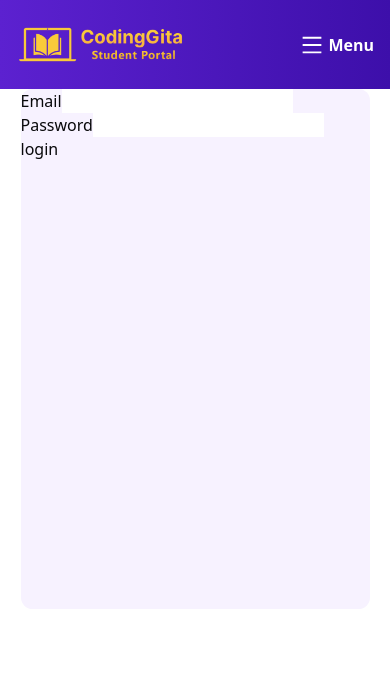
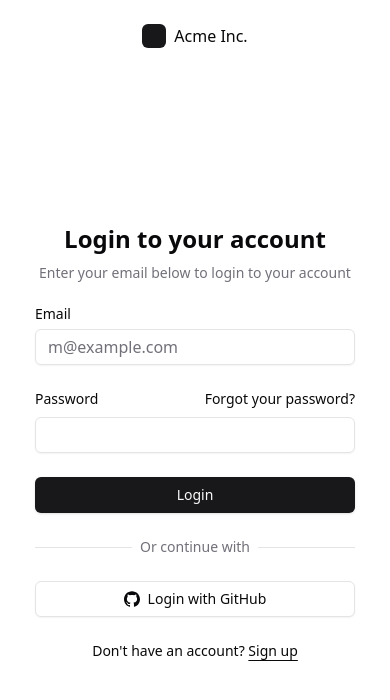
Before and after one commit to codinggita/codinggita_student_portal, a React (Vite) app in the folder CG_frontend/: page /login in a window 390 px wide. Shown: the top 700 px of the page. Built offline with nearby package versions, Linux system fonts and the light colour scheme.

Commit message:
Login UI Updated - shadcn

```diff
--- a/CG_frontend/package.json
+++ b/CG_frontend/package.json
@@ -13,6 +13,7 @@
     "@cloudinary/react": "^1.13.1",
     "@cloudinary/url-gen": "^1.21.0",
     "@emotion/react": "^11.14.0",
+    "@radix-ui/react-label": "^2.1.2",
     "@radix-ui/react-slot": "^1.1.2",
     "axios": "^1.7.9",
     "class-variance-authority": "^0.7.1",
--- a/CG_frontend/src/App.jsx
+++ b/CG_frontend/src/App.jsx
@@ -18,7 +18,7 @@
   return (
     <>
       <Router>
-        <Navbar /> {/* Navbar should be placed outside Routes */}
+        {/* <Navbar /> */}
         <Routes>
           <Route path="/cg" element={<Revamp />} />
 
--- a/CG_frontend/src/Modules/Authentication/Login.jsx
+++ b/CG_frontend/src/Modules/Authentication/Login.jsx
@@ -1,46 +1,37 @@
 import React, { useState } from "react";
-import { authStore } from "../../Stores/store.js";
+import { LoginForm } from '../../components/login-form.jsx'
+
 
 const Login = () => {
 
-    const [email, setEmail] = useState("");
-    const [password, setPassword] = useState("");
 
-    const { login } = authStore(); // Ensure this function exists in the store
-
-    const handleSubmit = async (e) => {
-        e.preventDefault(); // Prevents page refresh
-
-        try {
-            const response = await login(email, password);
-            if (!response.success) {
-                console.log(response.message);
-            } else {
-                console.log("Success login");
-                // navigate('/dashboard');  // Uncomment if using React Router
-            }
-        } catch (error) {
-            console.error("Error during registration:", error);
-        }
-    };
 
     return (
         <>
-            <div className="container m-auto mt-45">
-                <div className='w-[21.8125rem] h-[32.5rem] flex-shrink-0 rounded-[0.71875rem] bg-[#F7F2FF] m-auto'>
-                    <form onSubmit={handleSubmit}>
-                        <div>
-                            <label>Email</label>
-                            <input type="email" onChange={(e) => setEmail(e.target.value)} value={email} />
+
+            <div className="grid min-h-svh lg:grid-cols-2">
+                <div className="flex flex-col gap-4 p-6 md:p-10">
+                    <div className="flex justify-center gap-2 md:justify-start">
+                        <a href="#" className="flex items-center gap-2 font-medium">
+                            <div className="flex h-6 w-6 items-center justify-center rounded-md bg-primary text-primary-foreground">
+                                {/* <GalleryVerticalEnd className="size-4" /> */}
+                            </div>
+                            Acme Inc.
+                        </a>
+                    </div>
+                    <div className="flex flex-1 items-center justify-center">
+                        <div className="w-full max-w-xs">
+                            <LoginForm />
                         </div>
-                        <div>
-                            <label>Password</label>
-                            <input type="password" onChange={(e) => setPassword(e.target.value)} value={password} />
-                        </div>
-                        <button type="submit">login</button>
-                    </form>
+                    </div>
                 </div>
-
+                <div className="relative hidden bg-muted lg:block">
+                    <img
+                        src="/placeholder.svg"
+                        alt="Image"
+                        className="absolute inset-0 h-full w-full object-cover dark:brightness-[0.2] dark:grayscale"
+                    />
+                </div>
             </div>
         </>
     )
--- a/CG_frontend/src/Modules/Revamp.jsx
+++ b/CG_frontend/src/Modules/Revamp.jsx
@@ -2,7 +2,9 @@
 
 const Revamp = () => {
   return (
-    <div>Revamp</div>
+
+<div>Revamp Bolte</div>
+
   )
 }
 
--- /dev/null
+++ b/CG_frontend/src/app/login/page.jsx
@@ -0,0 +1,32 @@
+import { GalleryVerticalEnd } from "lucide-react"
+
+import { LoginForm } from "@/components/login-form"
+
+export default function LoginPage() {
+  return (
+    (<div className="grid min-h-svh lg:grid-cols-2">
+      <div className="flex flex-col gap-4 p-6 md:p-10">
+        <div className="flex justify-center gap-2 md:justify-start">
+          <a href="#" className="flex items-center gap-2 font-medium">
+            <div
+              className="flex h-6 w-6 items-center justify-center rounded-md bg-primary text-primary-foreground">
+              <GalleryVerticalEnd className="size-4" />
+            </div>
+            Acme Inc.
+          </a>
+        </div>
+        <div className="flex flex-1 items-center justify-center">
+          <div className="w-full max-w-xs">
+            <LoginForm />
+          </div>
+        </div>
+      </div>
+      <div className="relative hidden bg-muted lg:block">
+        <img
+          src="/placeholder.svg"
+          alt="Image"
+          className="absolute inset-0 h-full w-full object-cover dark:brightness-[0.2] dark:grayscale" />
+      </div>
+    </div>)
+  );
+}
--- /dev/null
+++ b/CG_frontend/src/components/login-form.jsx
@@ -0,0 +1,89 @@
+import React, { useState } from "react";
+import { authStore } from "../Stores/store.js";
+import { Link } from 'react-router-dom'
+
+
+import { cn } from "@/lib/utils"
+import { Button } from "@/components/ui/button"
+import { Input } from "@/components/ui/input"
+import { Label } from "@/components/ui/label"
+
+
+export function LoginForm({
+  className,
+  ...props
+}) {
+  const [email, setEmail] = useState("");
+  const [password, setPassword] = useState("");
+
+  const { login } = authStore(); // Ensure this function exists in the store
+
+  const handleSubmit = async (e) => {
+    e.preventDefault(); // Prevents page refresh
+
+    try {
+      const response = await login(email, password);
+      if (!response.success) {
+        console.log(response.message);
+      } else {
+        console.log("Success login");
+        // navigate('/dashboard');  // Uncomment if using React Router
+      }
+    } catch (error) {
+      console.error("Error during registration:", error);
+    }
+  };
+
+  return (
+    (<form className={cn("flex flex-col gap-6", className)} {...props} onSubmit={handleSubmit}>
+      <div className="flex flex-col items-center gap-2 text-center">
+        <h1 className="text-2xl font-bold">Login to your account</h1>
+        <p className="text-balance text-sm text-muted-foreground">
+          Enter your email below to login to your account
+        </p>
+      </div>
+      <div className="grid gap-6">
+        <div className="grid gap-2">
+          <Label htmlFor="email">Email</Label>
+          <Input id="email" type="email" placeholder="m@example.com" onChange={(e) => setEmail(e.target.value)} value={email} required />
+        </div>
+        <div className="grid gap-2">
+          <div className="flex items-center">
+            <Label htmlFor="password">Password</Label>
+            <a href="#" className="ml-auto text-sm underline-offset-4 hover:underline">
+              Forgot your password?
+            </a>
+          </div>
+          <Input id="password" type="password" onChange={(e) => setPassword(e.target.value)} value={password} required />
+        </div>
+        <Button type="submit" className="w-full">
+          Login
+        </Button>
+        <div
+          className="relative text-center text-sm after:absolute after:inset-0 after:top-1/2 after:z-0 after:flex after:items-center after:border-t after:border-border">
+          <span className="relative z-10 bg-background px-2 text-muted-foreground">
+            Or continue with
+          </span>
+        </div>
+        <Button variant="outline" className="w-full">
+          <svg xmlns="http://www.w3.org/2000/svg" viewBox="0 0 24 24">
+            <path
+              d="M12 .297c-6.63 0-12 5.373-12 12 0 5.303 3.438 9.8 8.205 11.385.6.113.82-.258.82-.577 0-.285-.01-1.04-.015-2.04-3.338.724-4.042-1.61-4.042-1.61C4.422 18.07 3.633 17.7 3.633 17.7c-1.087-.744.084-.729.084-.729 1.205.084 1.838 1.236 1.838 1.236 1.07 1.835 2.809 1.305 3.495.998.108-.776.417-1.305.76-1.605-2.665-.3-5.466-1.332-5.466-5.93 0-1.31.465-2.38 1.235-3.22-.135-.303-.54-1.523.105-3.176 0 0 1.005-.322 3.3 1.23.96-.267 1.98-.399 3-.405 1.02.006 2.04.138 3 .405 2.28-1.552 3.285-1.23 3.285-1.23.645 1.653.24 2.873.12 3.176.765.84 1.23 1.91 1.23 3.22 0 4.61-2.805 5.625-5.475 5.92.42.36.81 1.096.81 2.22 0 1.606-.015 2.896-.015 3.286 0 .315.21.69.825.57C20.565 22.092 24 17.592 24 12.297c0-6.627-5.373-12-12-12"
+              fill="currentColor" />
+          </svg>
+          Login with GitHub
+        </Button>
+      </div>
+      <div className="text-center text-sm">
+        Don&apos;t have an account?{" "}
+
+        <Link to={'/signup'}>
+          <a href="#" className="underline underline-offset-4">
+            Sign up
+          </a>
+        </Link>
+
+      </div>
+    </form>)
+  );
+}
--- /dev/null
+++ b/CG_frontend/src/components/ui/card.jsx
@@ -0,0 +1,50 @@
+import * as React from "react"
+
+import { cn } from "@/lib/utils"
+
+const Card = React.forwardRef(({ className, ...props }, ref) => (
+  <div
+    ref={ref}
+    className={cn("rounded-xl border bg-card text-card-foreground shadow", className)}
+    {...props} />
+))
+Card.displayName = "Card"
+
+const CardHeader = React.forwardRef(({ className, ...props }, ref) => (
+  <div
+    ref={ref}
+    className={cn("flex flex-col space-y-1.5 p-6", className)}
+    {...props} />
+))
+CardHeader.displayName = "CardHeader"
+
+const CardTitle = React.forwardRef(({ className, ...props }, ref) => (
+  <div
+    ref={ref}
+    className={cn("font-semibold leading-none tracking-tight", className)}
+    {...props} />
+))
+CardTitle.displayName = "CardTitle"
+
+const CardDescription = React.forwardRef(({ className, ...props }, ref) => (
+  <div
+    ref={ref}
+    className={cn("text-sm text-muted-foreground", className)}
+    {...props} />
+))
+CardDescription.displayName = "CardDescription"
+
+const CardContent = React.forwardRef(({ className, ...props }, ref) => (
+  <div ref={ref} className={cn("p-6 pt-0", className)} {...props} />
+))
+CardContent.displayName = "CardContent"
+
+const CardFooter = React.forwardRef(({ className, ...props }, ref) => (
+  <div
+    ref={ref}
+    className={cn("flex items-center p-6 pt-0", className)}
+    {...props} />
+))
+CardFooter.displayName = "CardFooter"
+
+export { Card, CardHeader, CardFooter, CardTitle, CardDescription, CardContent }
--- /dev/null
+++ b/CG_frontend/src/components/ui/input.jsx
@@ -0,0 +1,19 @@
+import * as React from "react"
+
+import { cn } from "@/lib/utils"
+
+const Input = React.forwardRef(({ className, type, ...props }, ref) => {
+  return (
+    (<input
+      type={type}
+      className={cn(
+        "flex h-9 w-full rounded-md border border-input bg-transparent px-3 py-1 text-base shadow-sm transition-colors file:border-0 file:bg-transparent file:text-sm file:font-medium file:text-foreground placeholder:text-muted-foreground focus-visible:outline-none focus-visible:ring-1 focus-visible:ring-ring disabled:cursor-not-allowed disabled:opacity-50 md:text-sm",
+        className
+      )}
+      ref={ref}
+      {...props} />)
+  );
+})
+Input.displayName = "Input"
+
+export { Input }
--- /dev/null
+++ b/CG_frontend/src/components/ui/label.jsx
@@ -0,0 +1,16 @@
+import * as React from "react"
+import * as LabelPrimitive from "@radix-ui/react-label"
+import { cva } from "class-variance-authority";
+
+import { cn } from "@/lib/utils"
+
+const labelVariants = cva(
+  "text-sm font-medium leading-none peer-disabled:cursor-not-allowed peer-disabled:opacity-70"
+)
+
+const Label = React.forwardRef(({ className, ...props }, ref) => (
+  <LabelPrimitive.Root ref={ref} className={cn(labelVariants(), className)} {...props} />
+))
+Label.displayName = LabelPrimitive.Root.displayName
+
+export { Label }
```
Also changed, not shown: 1 other file (tests, documents, lock files or other folders).
